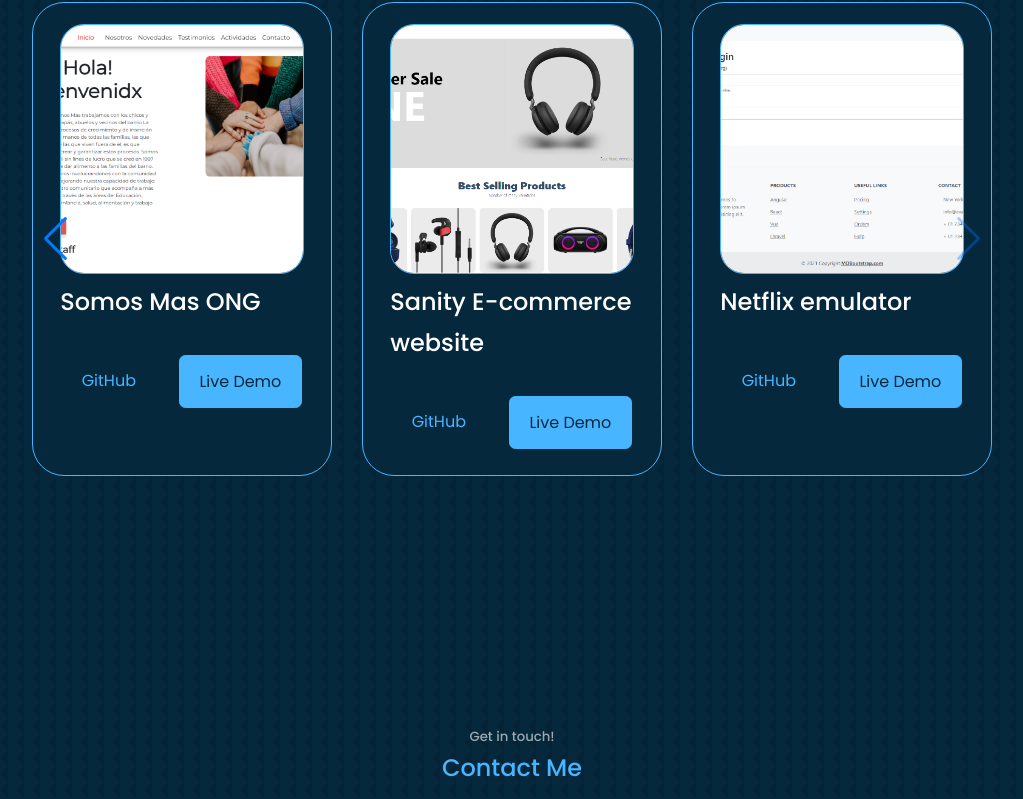
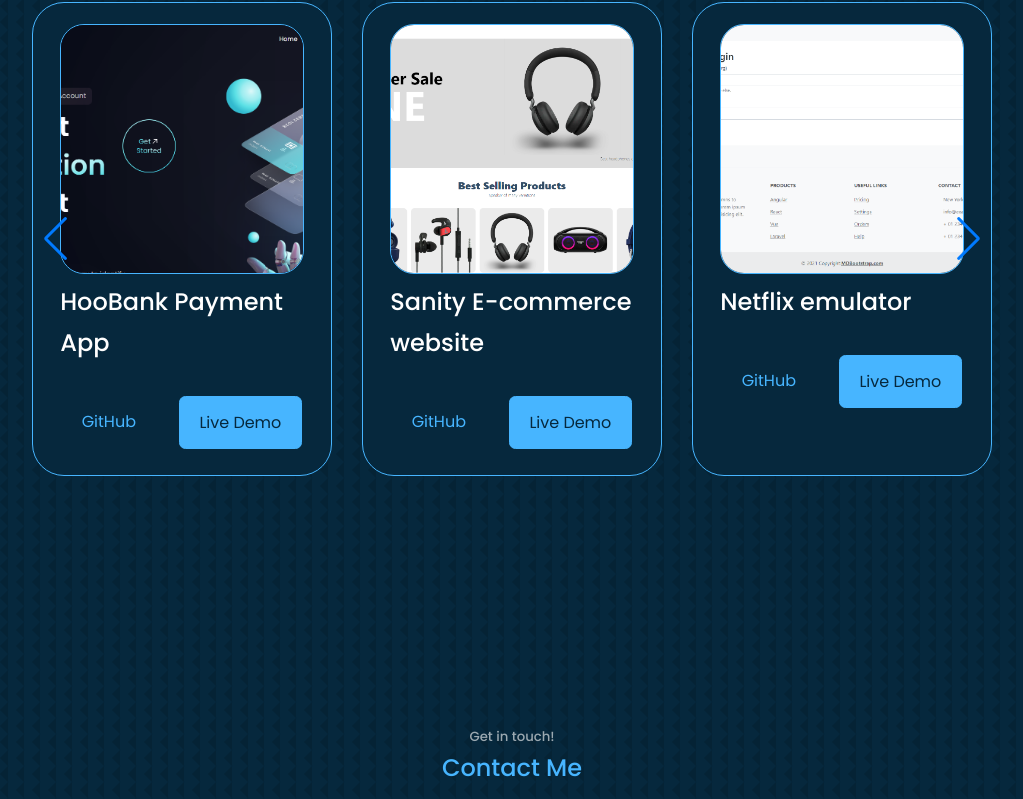
Before and after one commit to gianpetrii/portfolio, a React (Create React App) app: page / in a window 1280 px wide. Shown: the part 3634-4433 px from the top of the page, without its empty margins (128-1151 px from the left). Built offline with nearby package versions, Linux system fonts and the light colour scheme.

Commit message:
added hoobank project to portfolio

```diff
--- a/src/sections/Portfolio/Portfolio.jsx
+++ b/src/sections/Portfolio/Portfolio.jsx
@@ -15,6 +15,8 @@ import IMG1 from '../../assets/portfolio1.png';
 import IMG2 from '../../assets/portfolio2.png';
 import IMG3 from '../../assets/portfolio3.png';
 import IMG4 from '../../assets/portfolio4.png';
+import IMG5 from '../../assets/portfolio5.png';
+
 
 import { Autoplay, Navigation } from "swiper";
 
@@ -92,10 +94,10 @@ const projects = [{
    github: "https://github.com/gianpetrii/portfolio",
    demo: "https://gianluca-petri-portfolio.vercel.app/"
    }, {
-   title: "Somos Mas ONG",
+   title: "HooBank Payment App",
    image: IMG2,
-   github: "https://github.com/gianpetrii/alkemy_JSfullstack_challenge",
-   demo: "demo.link"
+   github: "https://github.com/gianpetrii/hoobank-w-vite-react",
+   demo: "https://hoobank-w-vite-react.vercel.app/"
    }, {
    title: "Sanity E-commerce website",
    image: IMG3,
@@ -106,5 +108,10 @@ const projects = [{
    image: IMG4,
    github: "https://github.com/gianpetrii/runers",
    demo: "https://my-netflix-emulator.vercel.app/"
-   }
+   }, {
+      title: "Somos Mas ONG",
+      image: IMG5,
+      github: "https://github.com/gianpetrii/alkemy_JSfullstack_challenge",
+      demo: "demo.link"
+      }
 ]
```
Also changed, not shown: src/assets/portfolio2.png, src/assets/portfolio5.png (added).
